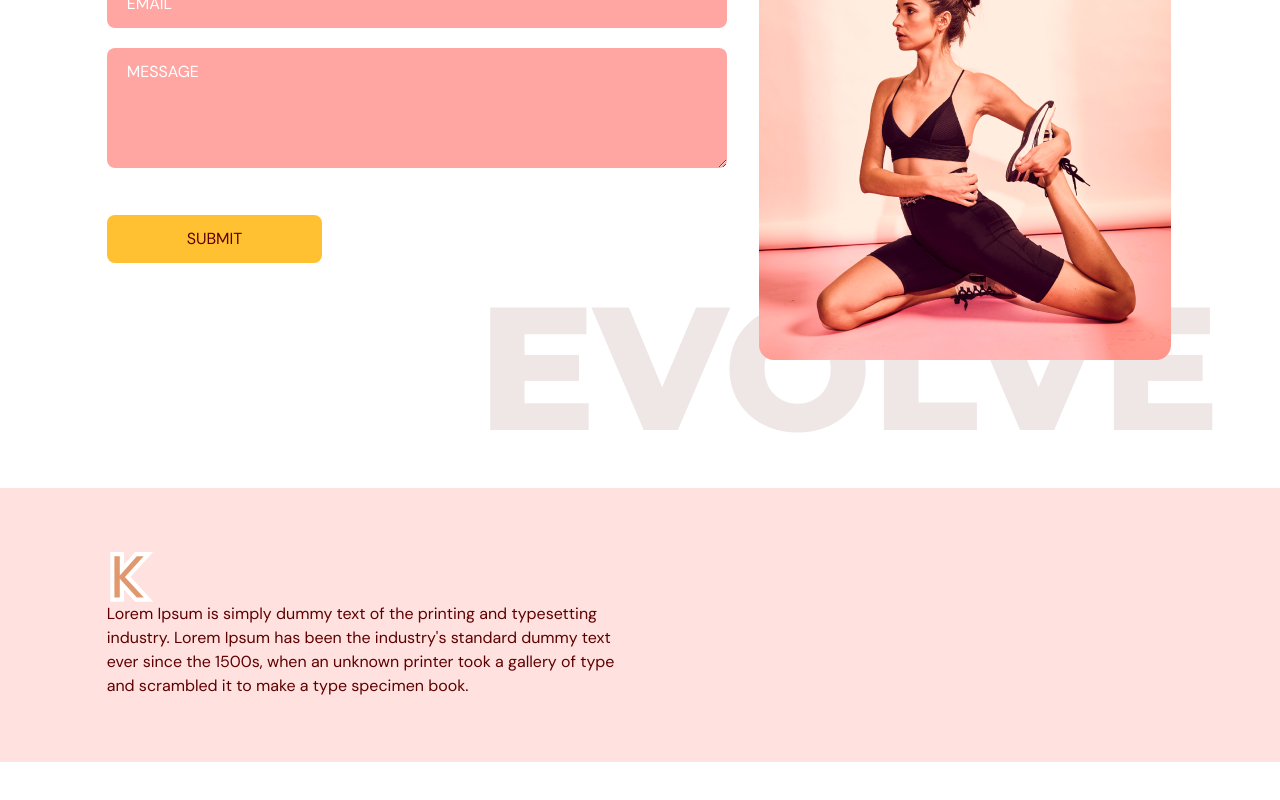
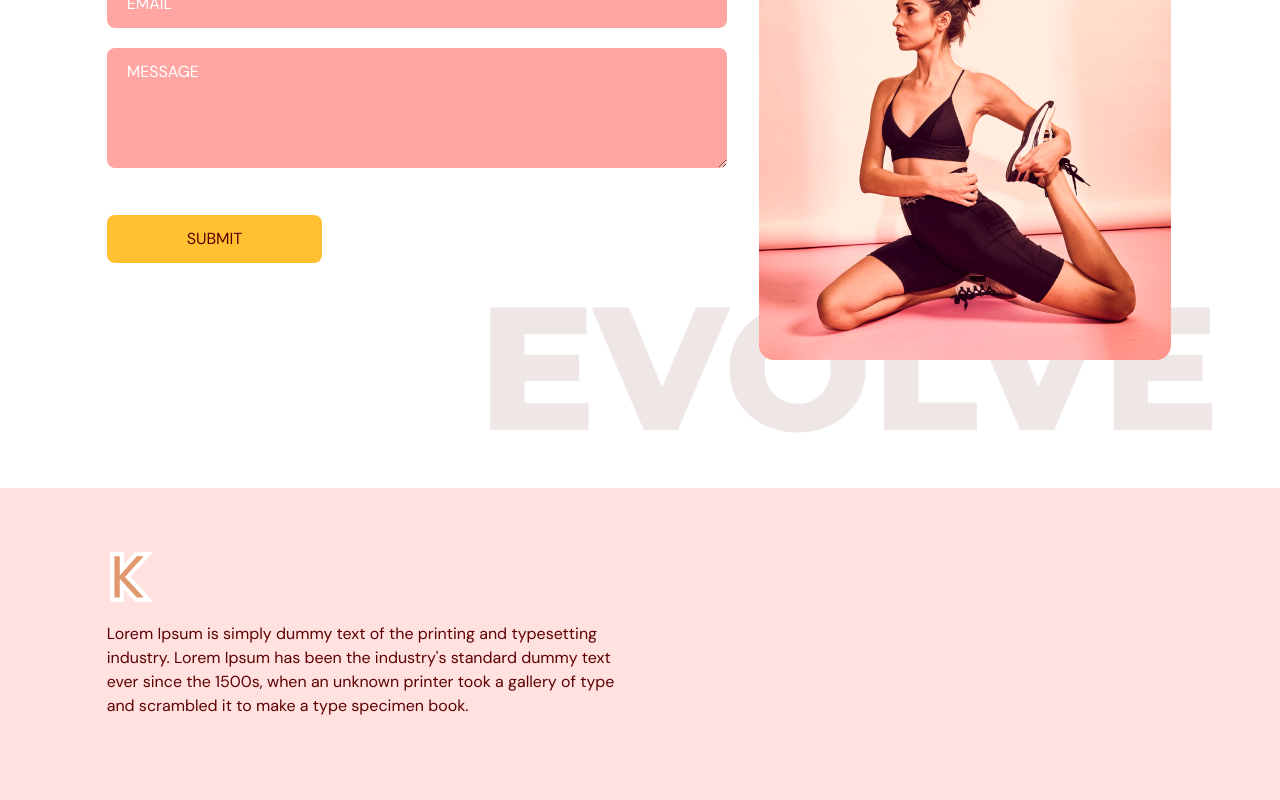
Before and after one commit to kolamat/gym-module, a React (Vite) app: page / in a window 1280 px wide. Shown: the part 3342-4142 px from the top of the page. Before the commit the page ends 4104 px from the top, so only its background shows below. Built offline with nearby package versions, Linux system fonts and the light colour scheme.

Commit message:
On branch main Your branch is ahead of 'origin/main' by 3 commits.   (use "git push" to publish your local commits)
Changes to be committed:
	modified:   src/scenes/footer/Footer.tsx

```diff
--- a/src/scenes/footer/Footer.tsx
+++ b/src/scenes/footer/Footer.tsx
@@ -20,7 +20,7 @@ const Footer = () => {
               stroke-width="9"
             />
           </svg>
-          <p>
+          <p className="my-5">
             Lorem Ipsum is simply dummy text of the printing and typesetting
             industry. Lorem Ipsum has been the industry's standard dummy text
             ever since the 1500s, when an unknown printer took a gallery of type
```
